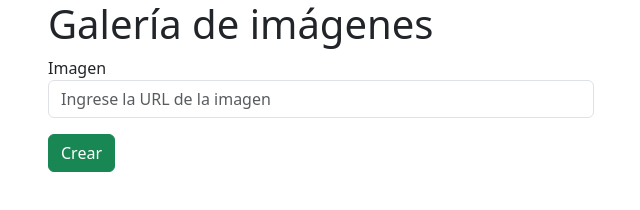
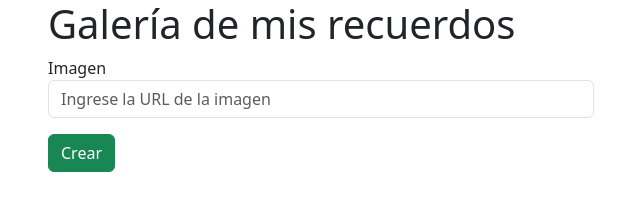
Before and after one commit to mentorrolling/blog-javascript-62i, a plain HTML site: page tareas/index.html in a window 1280 px wide. Shown: the whole page, without its empty margins (34-674 px from the left). Drawn offline with nearby package versions, Linux system fonts and the light colour scheme.

Commit message:
Cambio título como se me da la gana

```diff
--- a/tareas/index.html
+++ b/tareas/index.html
@@ -15,7 +15,7 @@
     <div class="container">
       <div class="row">
         <div class="col">
-          <h1>Galería de imágenes</h1>
+          <h1>Galería de mis recuerdos</h1>
         </div>
       </div>
       <div class="row">
```
